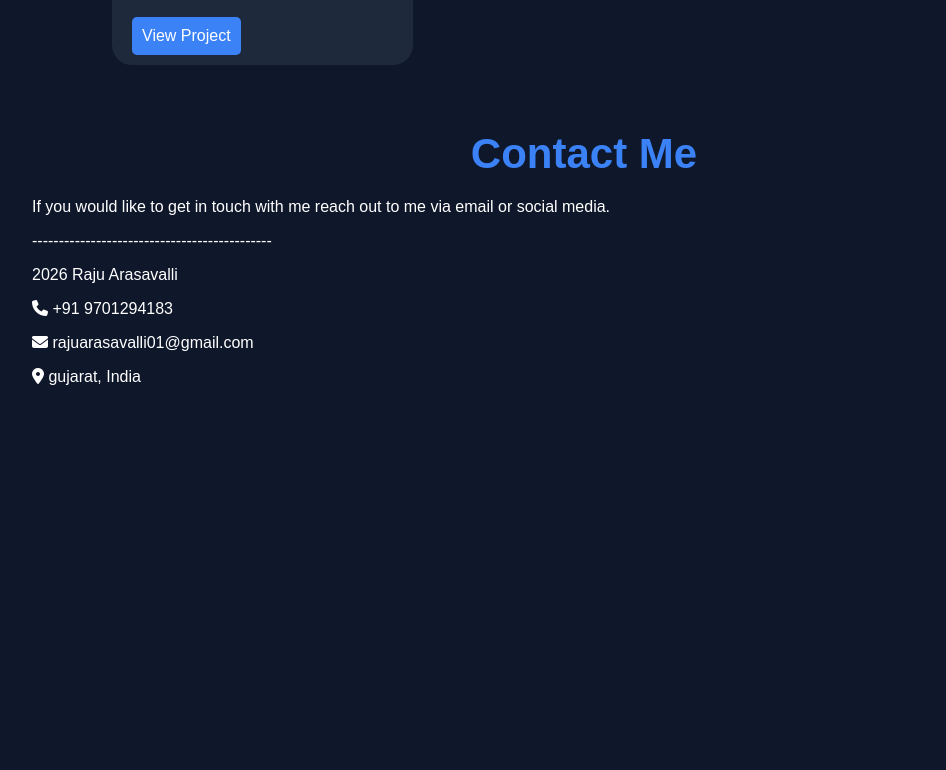
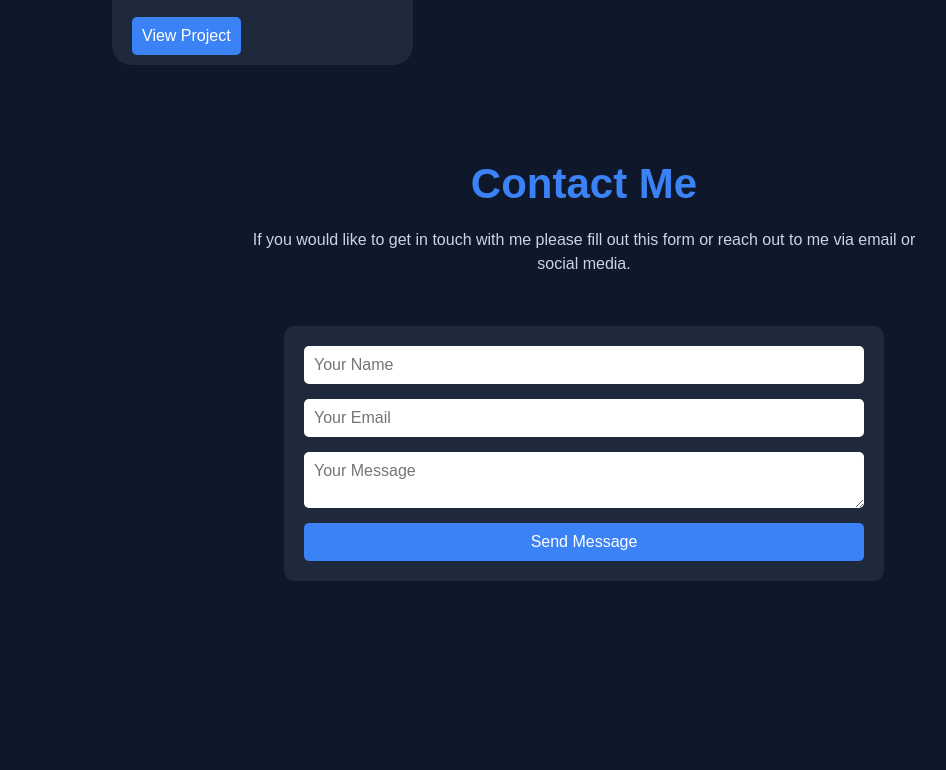
Before and after one commit to Raju-7163/my_portfolio-, a plain HTML site: page index.html in a window 1280 px wide. Shown: the part 3110-3880 px from the top of the page, without its empty margins (56-1002 px from the left). Before the commit the page ends 3530 px from the top, so only its background shows below. Drawn offline with nearby package versions, Linux system fonts and the light colour scheme.

Commit message:
form add in contact section

```diff
--- a/index.html
+++ b/index.html
@@ -181,14 +181,21 @@
         <section id="contact" class="contact">
             <h2>Contact Me</h2>
             <p class="contact-text">
-                If you would like to get in touch with me reach out to me via email or social media.
+                If you would like to get in touch with me please fill out this form or reach out to me via email or social media.
             </p>
-            <p>---------------------------------------------</p>
-            <p> 2026 Raju Arasavalli</p>
+            <div class="contact-container">
+                <form action="mailto:rajuarasavalli01@gmail.com" method="post" enctype="text/plain">
+                    <input type="text" name="name" placeholder="Your Name" required>
+                    <input type="email" name="email" placeholder="Your Email" required>
+                    <textarea name="message" placeholder="Your Message" required></textarea>
+                    <button type="submit">Send Message</button>
+                </form>
+            </div>
+        </section>
+        <p> 2026 Raju Arasavalli</p>
             <p><i class="fas fa-phone"></i> +91 9701294183</p>
             <p><i class="fas fa-envelope"></i> rajuarasavalli01@gmail.com</p>
             <p><i class="fas fa-map-marker-alt"></i> gujarat, India</p>
-        </section>
         <script src="portfolio.js"></script>
     </body>
 </html>
--- a/portifolio.css
+++ b/portifolio.css
@@ -304,3 +304,47 @@ header{
     padding:0 10px;
     margin-bottom:10px;
 }
+.contact{
+    min-height: 100vh;
+    padding:30px 80px;
+}
+.contact-text{
+    max-width:700px;
+    margin: 20px auto 50px;
+    text-align:center;
+    color:#cbd5e1;
+    line-height:1.5;
+}
+.contact-container{
+    max-width:600px;
+    margin:auto ;
+    background:#1e293b;
+    padding:20px;
+    border-radius:10px;
+}
+.contact-container form{
+    display:flex;
+    flex-direction:column;
+    gap:15px;
+}
+.contact-container input,
+.contact-container textarea{
+    padding:10px;
+    border-radius:5px;
+    border:none;
+    outline:none;
+    font-size:16px;
+}
+.contact-container button{
+    padding:10px;
+    border:none;
+    border-radius:5px;
+    background:#3b82f6;
+    color:white;
+    font-size:16px;
+    cursor:pointer;
+    transition:0.3s;
+}
+.contact-container button:hover{
+    background:#2563eb;
+}
```
